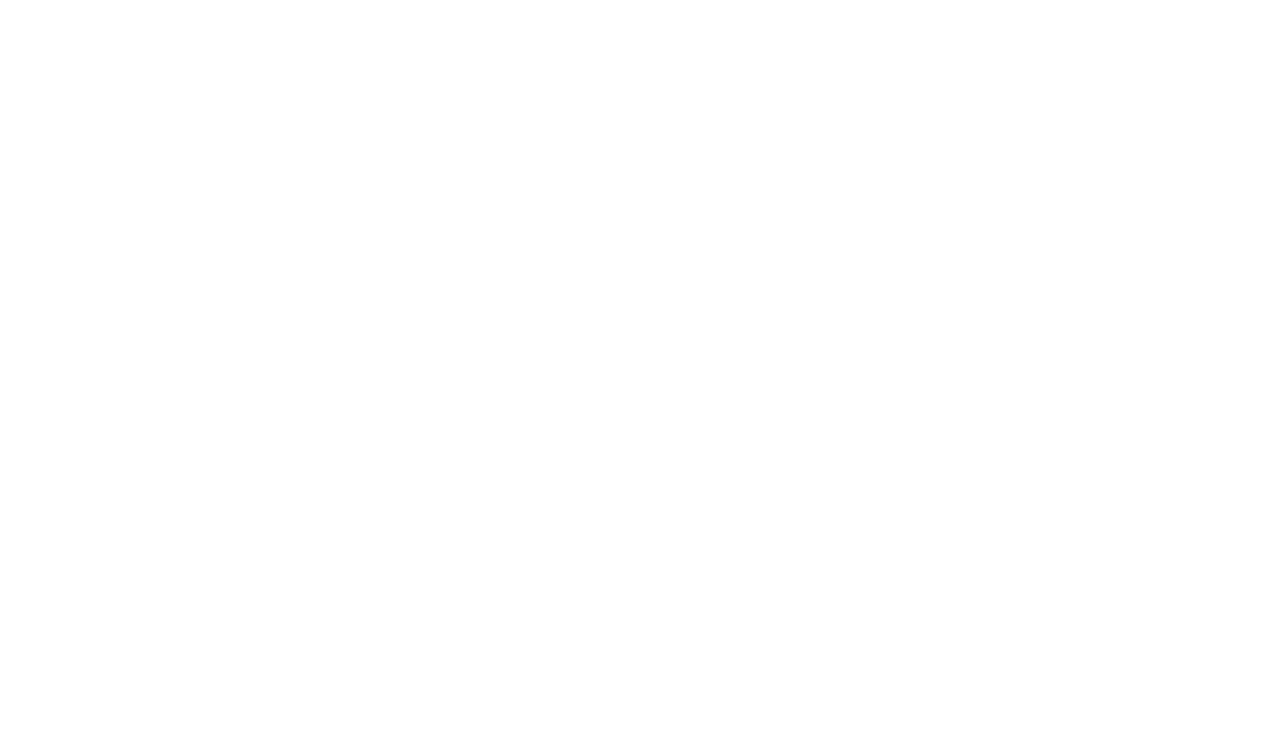
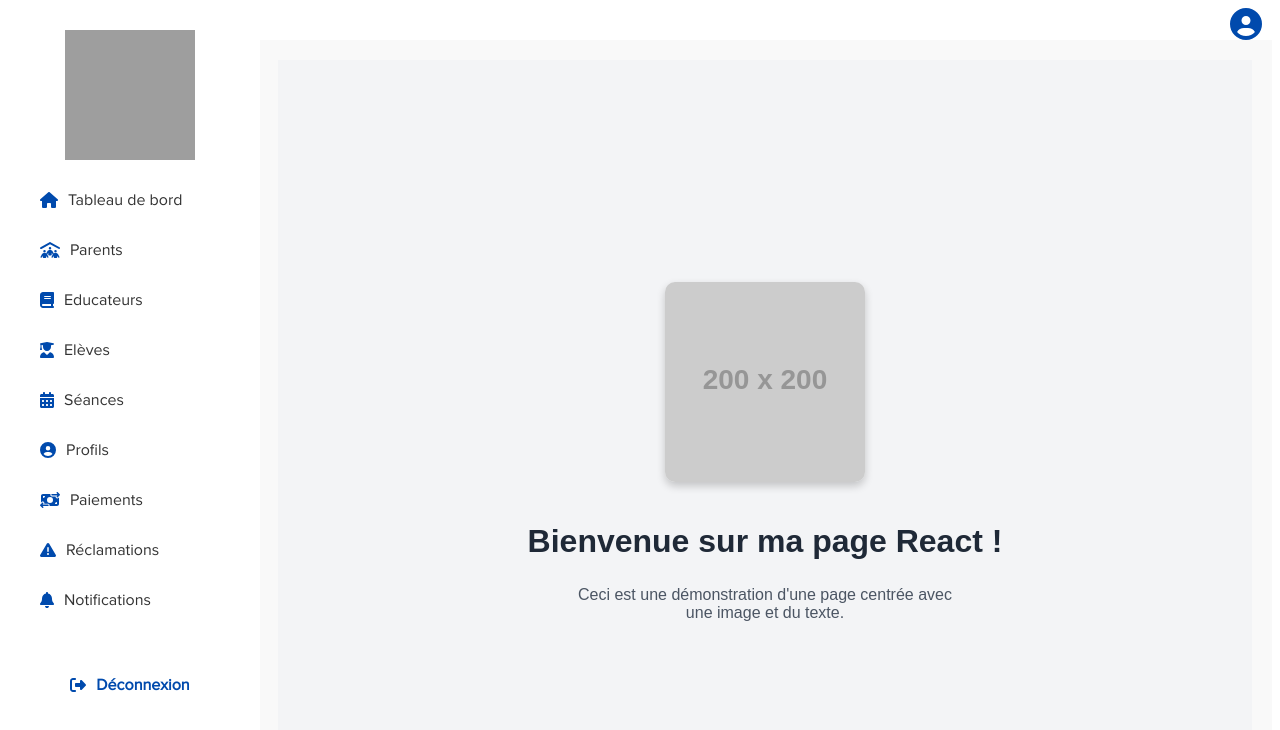
Before and after one commit to AngeAugustin/access_admin, a React (Create React App) app: page /ResultPay in a window 1280 px wide. Before the commit this address had no page. Shown: the top 730 px of the page. Built offline with nearby package versions, Linux system fonts and the light colour scheme; grey boxes are pictures that could not be loaded.

Commit message:
08 Juin 2025

```diff
--- a/src/App.js
+++ b/src/App.js
@@ -18,6 +18,7 @@
 import DetailsEducateur from './Pages/DetailsEducateur';
 import DetailsEleve from './Pages/DetailsEleve';
 import DetailsSeance from './Pages/DetailsSeance';
+import ResultPay from './Pages/Resultpay';
 import Accueil from './Pages/Accueil';
 import Layout from './Layout';
 import './index.css';
@@ -50,6 +51,7 @@
             <Route path="Reclamations" element={<Reclamations />} />
             <Route path="DetailsReclamation" element={<DetailsReclamation />} />
             <Route path="DetailsPaiement" element={<DetailsPaiement />} />
+            <Route path="ResultPay" element={<ResultPay />} />
           </Route>
         </Routes>
       </BrowserRouter>
--- /dev/null
+++ b/src/Pages/Resultpay.js
@@ -0,0 +1,51 @@
+import React from "react";
+
+const App = () => {
+  return (
+    <div style={styles.container}>
+      <img
+        src="https://via.placeholder.com/200"
+        alt="Exemple"
+        style={styles.image}
+      />
+      <h1 style={styles.heading}>Bienvenue sur ma page React !</h1>
+      <p style={styles.paragraph}>
+        Ceci est une démonstration d'une page centrée avec une image et du texte.
+      </p>
+    </div>
+  );
+};
+
+const styles = {
+  container: {
+    display: "flex",
+    flexDirection: "column",
+    alignItems: "center",
+    justifyContent: "center",
+    height: "100vh",
+    backgroundColor: "#f3f4f6",
+    textAlign: "center",
+    fontFamily: "Arial, sans-serif",
+    margin: 0,
+    padding: 0,
+  },
+  image: {
+    width: "200px",
+    height: "200px",
+    objectFit: "cover",
+    borderRadius: "10px",
+    boxShadow: "0 4px 8px rgba(0,0,0,0.2)",
+    marginBottom: "20px",
+  },
+  heading: {
+    fontSize: "2rem",
+    color: "#1f2937",
+    marginBottom: "10px",
+  },
+  paragraph: {
+    color: "#4b5563",
+    maxWidth: "400px",
+  },
+};
+
+export default App;
```
